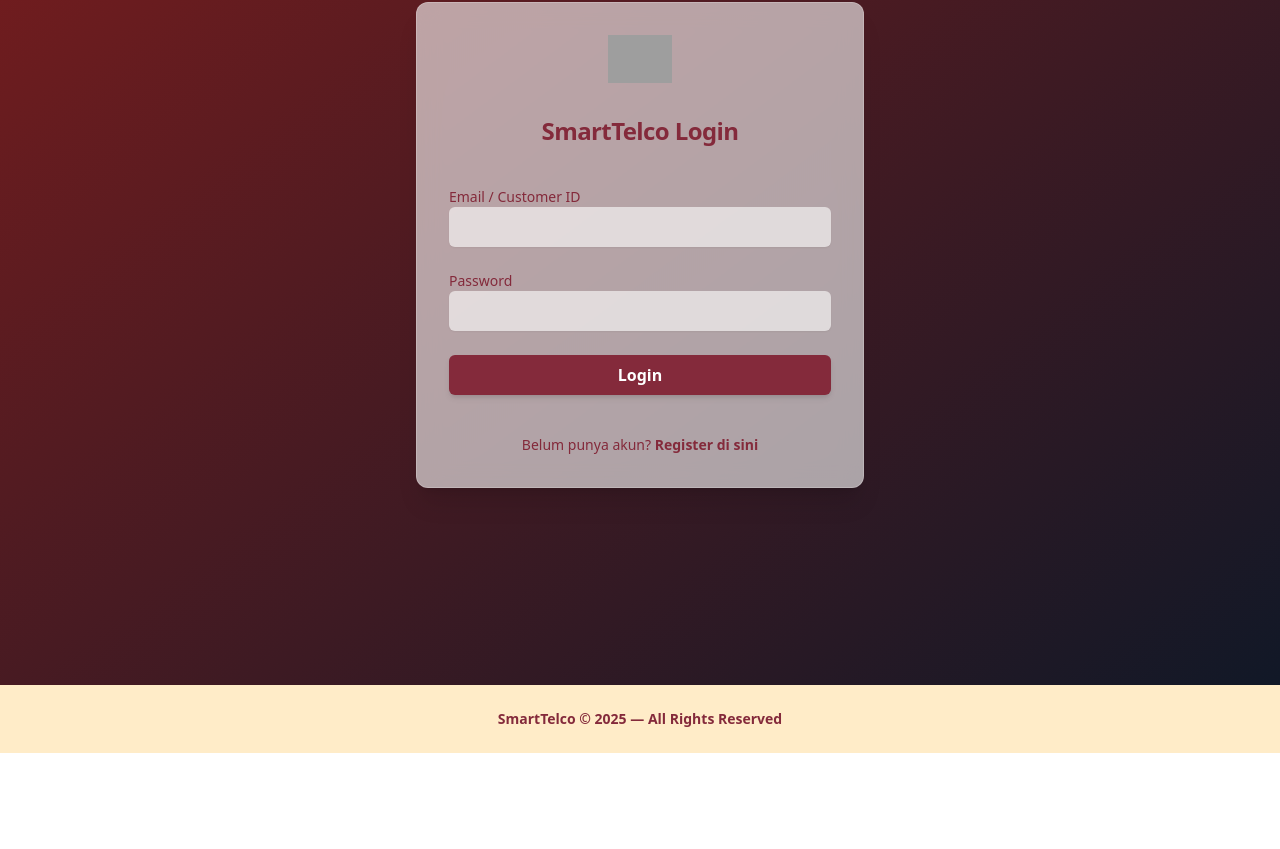
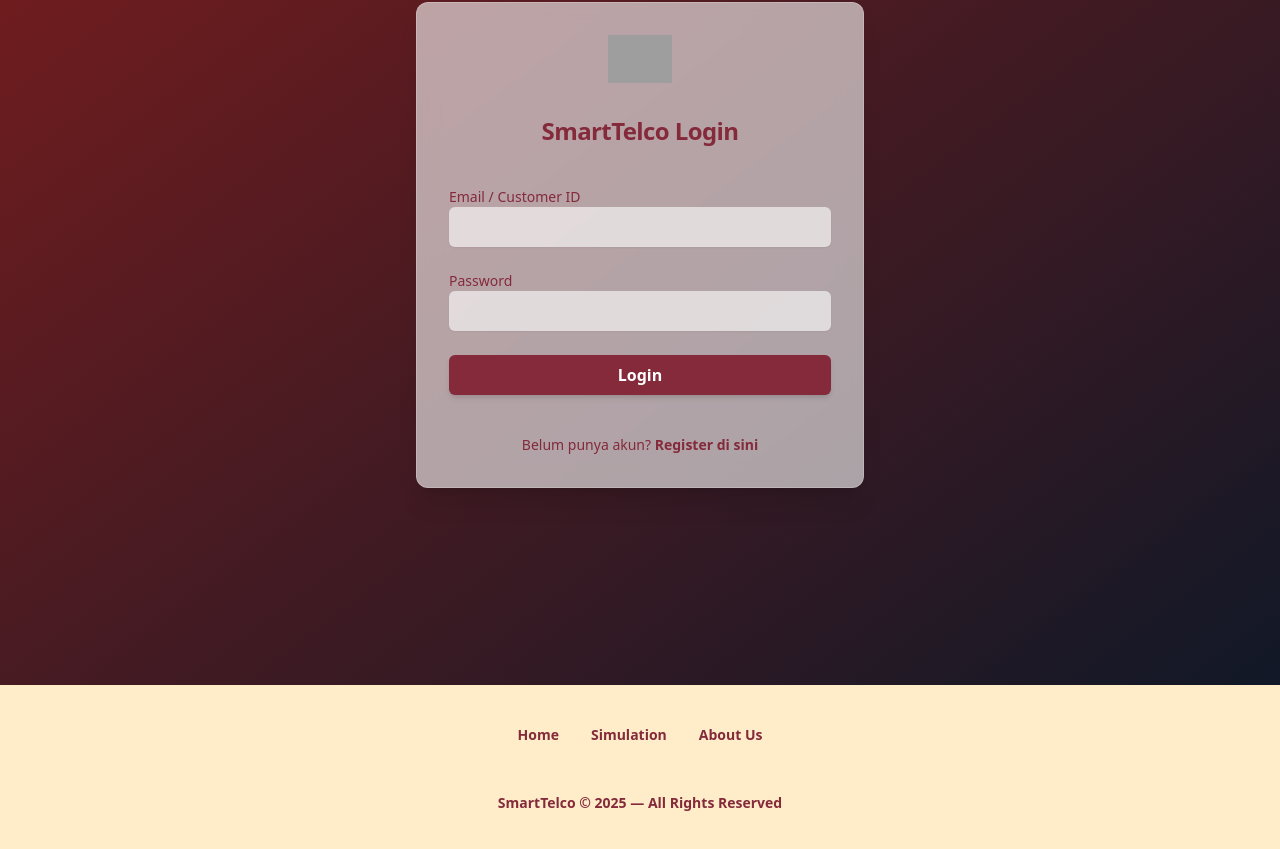
Before and after one commit to MargohanL23/SmartTelco-ForTimFEBE, a Vue app in the folder SmartTelco-FrontEnd/: page /login in a window 1280 px wide. Shown: the part 275-1124 px from the top of the page. Before the commit the page ends 1028 px from the top, so only its background shows below. Built offline with nearby package versions, Linux system fonts and the light colour scheme; grey boxes are pictures that could not be loaded.

Commit message:
footer update

```diff
--- a/SmartTelco-FrontEnd/src/components/Footer.vue
+++ b/SmartTelco-FrontEnd/src/components/Footer.vue
@@ -1,6 +1,60 @@
 <template>
-  <footer class="mt-0 py-6 bg-[#FFECC8] text-center text-sm font-bold text-[#842A3B]">
-    SmartTelco © {{ new Date().getFullYear() }} — All Rights Reserved
+  <footer class="mt-0 py-10 bg-[#FFECC8] text-[#842A3B]">
+
+    <!-- Top Navigation Links -->
+    <div class="flex justify-center space-x-8 text-sm font-semibold mb-6">
+      <RouterLink
+        to="/home"
+        class="hover:opacity-80"
+      >
+        Home
+      </RouterLink>
+
+      <RouterLink
+        to="/simulation"
+        class="hover:opacity-80"
+      >
+        Simulation
+      </RouterLink>
+
+      <RouterLink
+        to="/about"
+        class="hover:opacity-80"
+      >
+        About Us
+      </RouterLink>
+    </div>
+
+    <!-- Social Icons Row -->
+    <div class="flex justify-center space-x-6 mb-6 text-xl">
+
+      <a href="#" class="hover:opacity-70 transition">
+        <i class="bx bxl-facebook-circle"></i>
+      </a>
+
+      <a href="#" class="hover:opacity-70 transition">
+        <i class="bx bxl-instagram"></i>
+      </a>
+
+      <a href="#" class="hover:opacity-70 transition">
+        <i class="bx bxl-twitter"></i>
+      </a>
+
+      <a href="#" class="hover:opacity-70 transition">
+        <i class="bx bxl-github"></i>
+      </a>
+
+      <a href="#" class="hover:opacity-70 transition">
+        <i class="bx bxl-youtube"></i>
+      </a>
+
+    </div>
+
+    <!-- Copyright -->
+    <p class="text-center text-sm font-bold">
+      SmartTelco © {{ new Date().getFullYear() }} — All Rights Reserved
+    </p>
+
   </footer>
 </template>
 
```
